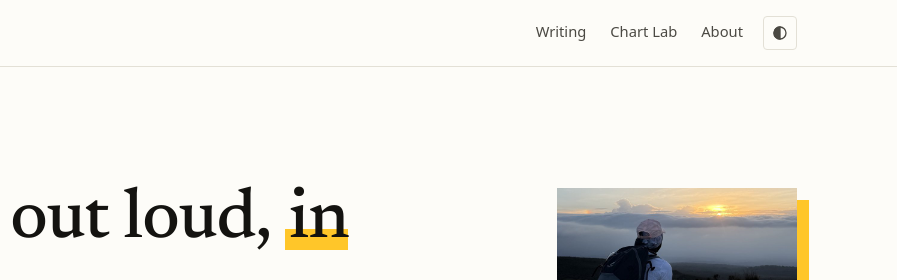
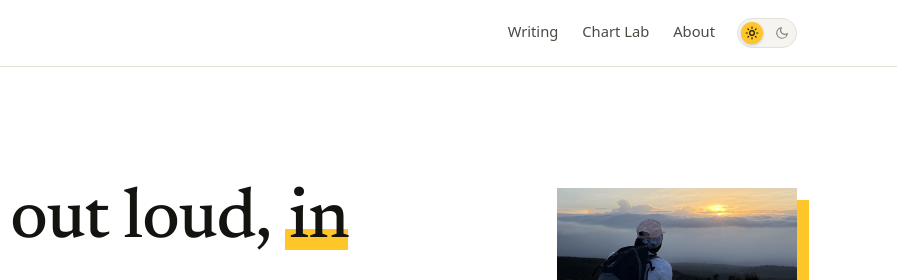
Before and after one commit to cestbola/bolanle-me, an Astro site: page / in a window 1280 px wide. Shown: the top 280 px of the page, 383-1280 px from the left. Built offline with nearby package versions, Linux system fonts and the light colour scheme; Astro itself is replaced by a stand-in of ours; some packages are replaced by stand-ins of ours.

Commit message:
White background and a sun/moon light-dark switch
Light mode now uses a pure white page (chart palette re-validated on
#ffffff). The header toggle is a labelled switch that follows the
system setting until clicked, then remembers the choice.

Co-Authored-By: Claude Opus 5.5 <noreply@anthropic.com>
Claude-Session: https://claude.ai/code/session_011vZjtJkG9QXqYKw39dGqL1

```diff
--- a/src/layouts/Base.astro
+++ b/src/layouts/Base.astro
@@ -43,7 +43,11 @@ const nav = [
         <a class="logo" href="/"><span class="logo-mark" aria-hidden="true">b</span>{SITE.name}</a>
         <nav class="nav" aria-label="Main">
           {nav.map((n) => <a href={n.href} aria-current={path.startsWith(n.href) ? 'page' : undefined}>{n.label}</a>)}
-          <button class="icon-btn" id="theme-toggle" type="button" aria-label="Toggle dark mode"><svg viewBox="0 0 24 24" fill="none" stroke="currentColor" stroke-width="2" aria-hidden="true"><circle cx="12" cy="12" r="9"/><path d="M12 3a9 9 0 0 0 0 18z" fill="currentColor"/></svg></button>
+          <button class="theme-switch" id="theme-toggle" type="button" role="switch" aria-checked="false" aria-label="Dark mode" title="Switch between light and dark mode">
+            <svg class="ico sun" viewBox="0 0 24 24" fill="none" stroke="currentColor" stroke-width="2" stroke-linecap="round" aria-hidden="true"><circle cx="12" cy="12" r="4"/><path d="M12 2v2M12 20v2M4.9 4.9l1.4 1.4M17.7 17.7l1.4 1.4M2 12h2M20 12h2M4.9 19.1l1.4-1.4M17.7 6.3l1.4-1.4"/></svg>
+            <svg class="ico moon" viewBox="0 0 24 24" fill="none" stroke="currentColor" stroke-width="2" stroke-linecap="round" stroke-linejoin="round" aria-hidden="true"><path d="M21 12.8A9 9 0 1 1 11.2 3a7 7 0 0 0 9.8 9.8z"/></svg>
+            <span class="knob" aria-hidden="true"></span>
+          </button>
         </nav>
       </div>
     </header>
@@ -57,15 +61,20 @@ const nav = [
       </div>
     </footer>
     <script>
+      // Light/dark switch. Starts from the visitor's system setting; a click
+      // overrides it and is remembered on this device.
       const btn = document.getElementById('theme-toggle')!;
+      const root = document.documentElement;
+      const media = matchMedia('(prefers-color-scheme: dark)');
+      const isDark = () => (root.dataset.theme ? root.dataset.theme === 'dark' : media.matches);
+      const sync = () => btn.setAttribute('aria-checked', String(isDark()));
+      sync();
+      media.addEventListener('change', sync);
       btn.addEventListener('click', () => {
-        const root = document.documentElement;
-        const dark = root.dataset.theme
-          ? root.dataset.theme === 'dark'
-          : matchMedia('(prefers-color-scheme: dark)').matches;
-        const next = dark ? 'light' : 'dark';
+        const next = isDark() ? 'light' : 'dark';
         root.dataset.theme = next;
         try { localStorage.setItem('bolanle:theme', JSON.stringify(next)); } catch {}
+        sync();
       });
     </script>
   </body>
--- a/src/styles/global.css
+++ b/src/styles/global.css
@@ -4,9 +4,9 @@
    a palette validated for colour-blind separation (slot 1 is marigold). */
 :root {
   color-scheme: light;
-  --paper: #fdfcf8;
-  --card: #fdfcf8;
-  --sunk: #f4f2ea;
+  --paper: #ffffff;
+  --card: #ffffff;
+  --sunk: #f5f4f0;
   --ink: #141310;
   --ink-2: #4b4943;
   --muted: #86837a;
@@ -20,7 +20,7 @@
   --link: #141310;
   --bar-muted: #cfcbbf;
 
-  /* chart series — light (validated against #fdfcf8) */
+  /* chart series — light (validated against #ffffff) */
   --s1: #e4a70b; --s2: #285cc2; --s3: #e14c33; --s4: #099b8f;
   --s5: #7f47c7; --s6: #499537; --s7: #d85891; --s8: #3bacda;
 
@@ -87,6 +87,22 @@ h1, h2, h3 { font-family: var(--serif); font-weight: 600; line-height: 1.12; let
 .nav a { text-decoration: none; font-size: .92rem; font-weight: 500; color: var(--ink-2); padding: 6px 10px; border-bottom: 2px solid transparent; }
 .nav a:hover { color: var(--ink); }
 .nav a[aria-current='page'] { color: var(--ink); border-bottom-color: var(--brand); }
+.theme-switch {
+  position: relative; width: 60px; height: 30px; margin-left: 8px; padding: 0 7px; cursor: pointer;
+  display: inline-flex; align-items: center; justify-content: space-between;
+  border: 1px solid var(--rule); border-radius: 999px; background: var(--sunk); color: var(--muted);
+  transition: background .25s, border-color .25s;
+}
+.theme-switch:hover { border-color: var(--ink-2); }
+.theme-switch .ico { width: 14px; height: 14px; position: relative; z-index: 1; transition: color .25s; }
+.theme-switch .knob {
+  position: absolute; top: 3px; left: 3px; width: 22px; height: 22px; border-radius: 50%;
+  background: var(--brand); box-shadow: 0 1px 3px rgb(0 0 0 / .2); transition: transform .25s cubic-bezier(.3,.7,.3,1);
+}
+.theme-switch .sun { color: var(--brand-ink); }
+.theme-switch[aria-checked='true'] .knob { transform: translateX(30px); }
+.theme-switch[aria-checked='true'] .sun { color: var(--muted); }
+.theme-switch[aria-checked='true'] .moon { color: var(--brand-ink); }
 .icon-btn {
   background: none; border: 1px solid var(--rule); color: var(--ink-2); border-radius: var(--radius);
   width: 34px; height: 34px; display: grid; place-items: center; cursor: pointer; margin-left: 6px;
```
